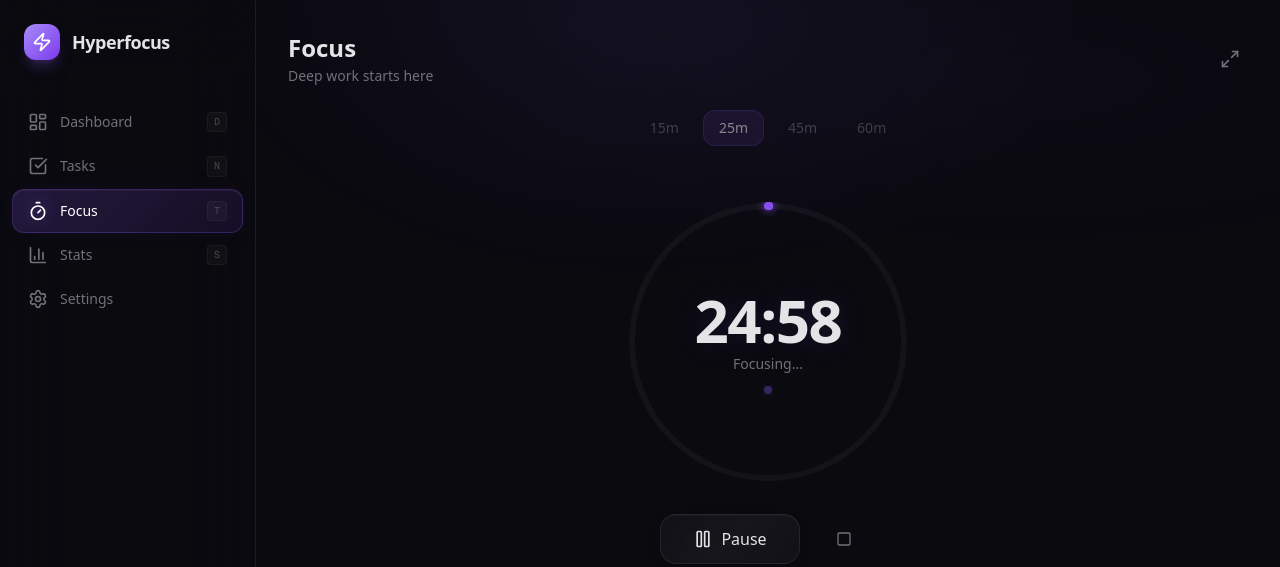
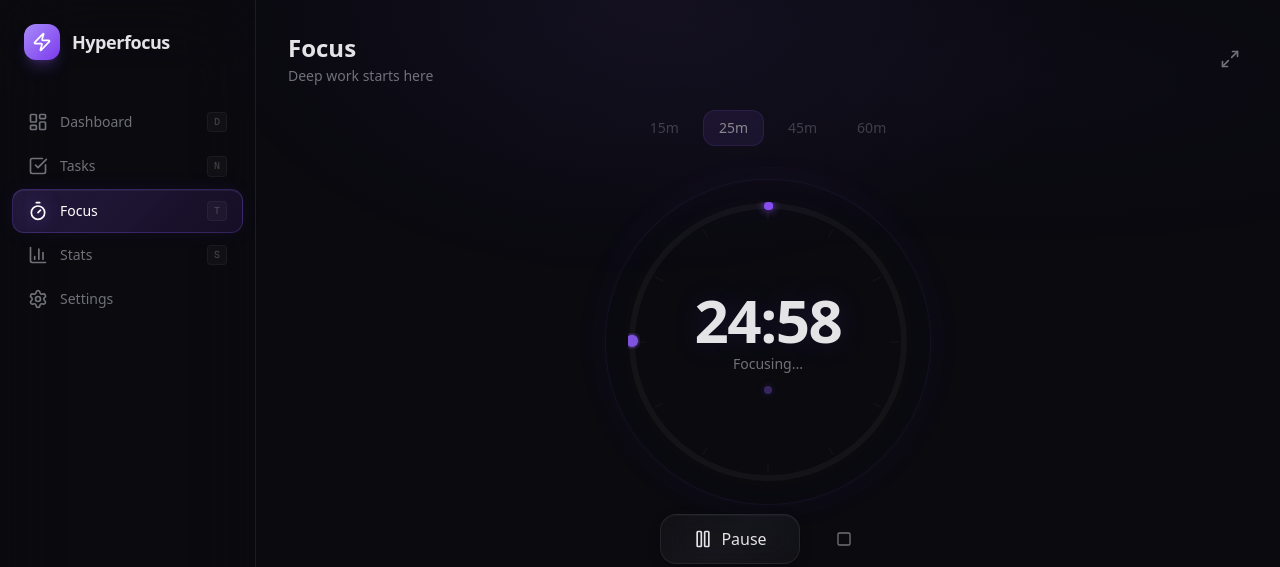
Before and after one commit to deusalter/hyperfocus, a Next.js app: page /focus in a window 1280 px wide. Both pictures are taken after a click on the button "Start Focus". Shown: the top 567 px of the page. Built offline with nearby package versions, Linux system fonts and the light colour scheme.

Commit message:
style: add breathing glow rings, tick marks, and leading dot to focus timer
Timer now displays decorative tick marks around the ring, a pulsing double
glow ring when running (breathing animation), and a glowing leading dot at
the progress arc endpoint for a premium clock-face aesthetic.

```diff
--- a/src/components/focus/TimerDisplay.tsx
+++ b/src/components/focus/TimerDisplay.tsx
@@ -1,6 +1,6 @@
 'use client'
 
-import { motion } from 'framer-motion'
+import { motion, AnimatePresence } from 'framer-motion'
 import { formatDuration } from '@/lib/utils'
 import { useId } from 'react'
 
@@ -19,10 +19,63 @@ export default function TimerDisplay({ remaining, progress, isRunning, isBreak }
   const offset = circumference - (progress / 100) * circumference
   const gradientId = useId()
   const glowId = useId()
+  const outerGlowId = useId()
+
+  const accentColor = isBreak ? 'rgba(34, 197, 94,' : 'rgba(139, 92, 246,'
+  const outerRingRadius = radius + 16
 
   return (
     <div className="flex items-center justify-center py-8">
       <div className="relative">
+        {/* Breathing outer glow ring — only when running */}
+        <AnimatePresence>
+          {isRunning && (
+            <motion.div
+              initial={{ opacity: 0, scale: 0.95 }}
+              animate={{ opacity: 1, scale: 1 }}
+              exit={{ opacity: 0, scale: 0.95 }}
+              className="absolute inset-0 flex items-center justify-center"
+            >
+              <motion.div
+                className="absolute rounded-full"
+                style={{
+                  width: size + 40,
+                  height: size + 40,
+                  border: `1px solid ${accentColor} 0.12)`,
+                  boxShadow: `0 0 40px ${accentColor} 0.08), inset 0 0 40px ${accentColor} 0.04)`,
+                }}
+                animate={{
+                  scale: [1, 1.03, 1],
+                  opacity: [0.5, 0.8, 0.5],
+                }}
+                transition={{
+                  duration: 4,
+                  repeat: Infinity,
+                  ease: 'easeInOut',
+                }}
+              />
+              <motion.div
+                className="absolute rounded-full"
+                style={{
+                  width: size + 64,
+                  height: size + 64,
+                  border: `1px solid ${accentColor} 0.06)`,
+                }}
+                animate={{
+                  scale: [1, 1.02, 1],
+                  opacity: [0.3, 0.5, 0.3],
+                }}
+                transition={{
+                  duration: 4,
+                  repeat: Infinity,
+                  ease: 'easeInOut',
+                  delay: 0.5,
+                }}
+              />
+            </motion.div>
+          )}
+        </AnimatePresence>
+
         <svg width={size} height={size} className="-rotate-90">
           <defs>
             <linearGradient id={gradientId} x1="0%" y1="0%" x2="100%" y2="100%">
@@ -45,7 +98,37 @@ export default function TimerDisplay({ remaining, progress, isRunning, isBreak }
                 <feMergeNode in="SourceGraphic" />
               </feMerge>
             </filter>
+            <filter id={outerGlowId}>
+              <feGaussianBlur stdDeviation="2" result="blur" />
+              <feMerge>
+                <feMergeNode in="blur" />
+                <feMergeNode in="SourceGraphic" />
+              </feMerge>
+            </filter>
           </defs>
+
+          {/* Decorative tick marks around the ring */}
+          {Array.from({ length: 60 }).map((_, i) => {
+            const angle = (i * 6 * Math.PI) / 180
+            const isMajor = i % 5 === 0
+            const innerR = radius - (isMajor ? 14 : 10)
+            const outerR = radius - 6
+            return (
+              <line
+                key={i}
+                x1={size / 2 + innerR * Math.cos(angle)}
+                y1={size / 2 + innerR * Math.sin(angle)}
+                x2={size / 2 + outerR * Math.cos(angle)}
+                y2={size / 2 + outerR * Math.sin(angle)}
+                stroke="var(--color-border)"
+                strokeWidth={isMajor ? 1.5 : 0.5}
+                opacity={isMajor ? 0.4 : 0.15}
+                strokeLinecap="round"
+              />
+            )
+          })}
+
+          {/* Background track */}
           <circle
             cx={size / 2}
             cy={size / 2}
@@ -55,6 +138,8 @@ export default function TimerDisplay({ remaining, progress, isRunning, isBreak }
             strokeWidth={strokeWidth - 2}
             opacity={0.5}
           />
+
+          {/* Progress arc */}
           <motion.circle
             cx={size / 2}
             cy={size / 2}
@@ -69,6 +154,20 @@ export default function TimerDisplay({ remaining, progress, isRunning, isBreak }
             transition={{ duration: 0.5, ease: 'easeInOut' }}
             filter={progress > 0 ? `url(#${glowId})` : undefined}
           />
+
+          {/* Leading dot at the end of the progress arc */}
+          {progress > 0 && progress < 100 && (
+            <motion.circle
+              cx={size / 2 + radius * Math.cos(((progress / 100) * 360 - 90) * (Math.PI / 180))}
+              cy={size / 2 + radius * Math.sin(((progress / 100) * 360 - 90) * (Math.PI / 180))}
+              r={strokeWidth / 2 + 2}
+              fill={isBreak ? '#22c55e' : '#8b5cf6'}
+              opacity={0.9}
+              filter={`url(#${outerGlowId})`}
+              initial={{ scale: 0 }}
+              animate={{ scale: 1 }}
+            />
+          )}
         </svg>
 
         <div className="absolute inset-0 flex flex-col items-center justify-center">
```
